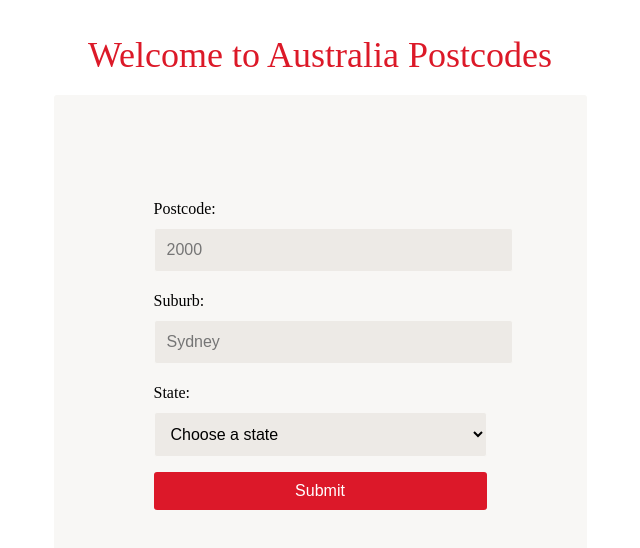
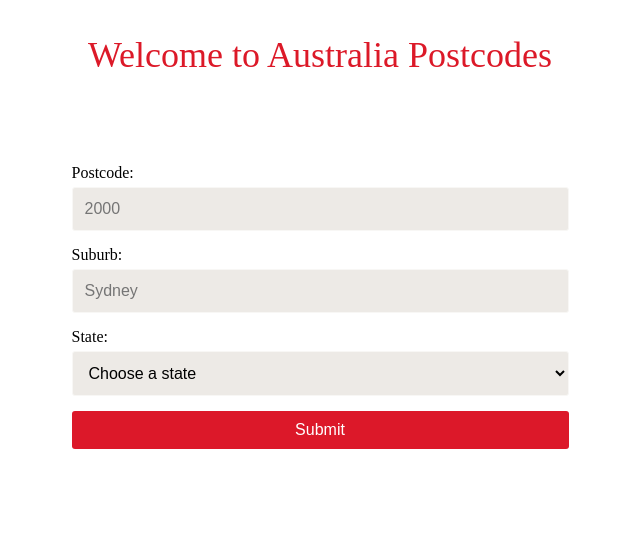
Before and after one commit to anvolkova/postcode_search, a React (Create React App) app: page / in a window 1280 px wide. Shown: the top 548 px of the page, without its empty margins (320-960 px from the left). Built offline with nearby package versions, Linux system fonts and the light colour scheme.

Commit message:
Adjust CSS

```diff
--- a/src/index.css
+++ b/src/index.css
@@ -4,23 +4,38 @@
   --dark-beige: #EDEAE6;
 }
 
+*{
+  box-sizing: border-box;
+  margin: 0;
+  padding: 0;
+}
+
 body {
   margin: 15px;
 }
+
+form {
+  min-width: 50%;
+  height: 100vh;
+  margin: 0vw;
+  padding: 5vw ;
+  position: relative;
+}
+
 label {
-  display: inline-block;
+  display: block;
+  font-size: 16px;
   min-width: 100px;
   margin: 5px 0;
 }
+
 .btn {
-  display: inline-block;
+  display: block;
   width: 100%;
   position: relative;
   text-align: center;
-  vertical-align: middle;
   padding: 10px 20px;
   cursor: pointer;
-  /* min-width: 100px; */
   border: 0;
   border-radius: 3px;
   font-size: 16px;
@@ -38,11 +53,14 @@ label {
 }
 
 .validation-message {
+  display: block;
   padding-top: 15px;
-  color: red;
+  color: var(--primary);
+  font-size: 16px;
 }
 
-.textfield {
+select, .textfield {
+  display: block;
   width: 100%;
   padding: 12px;
   background-color: var(--dark-beige);
@@ -53,25 +71,7 @@ label {
   margin: 5px 0 15px 0;
 }
 
-select{
-  width: 100%;
-  padding: 12px;
-  background-color: var(--dark-beige);
-  border-radius: 3px;
-  border: 1px solid var(--light-beige);
-  font-size: 16px;
-  transition: opacity 200ms ease-out;
-  margin: 5px 0 15px 0;
-}
-
-form {
-  background-color: var(--light-beige);
-  padding: 100px;
-  border-radius: 3px;
-}
-
 .form-footer {
   display: flex;
-  justify-content: space-between;
   align-items: center;
 }
```
